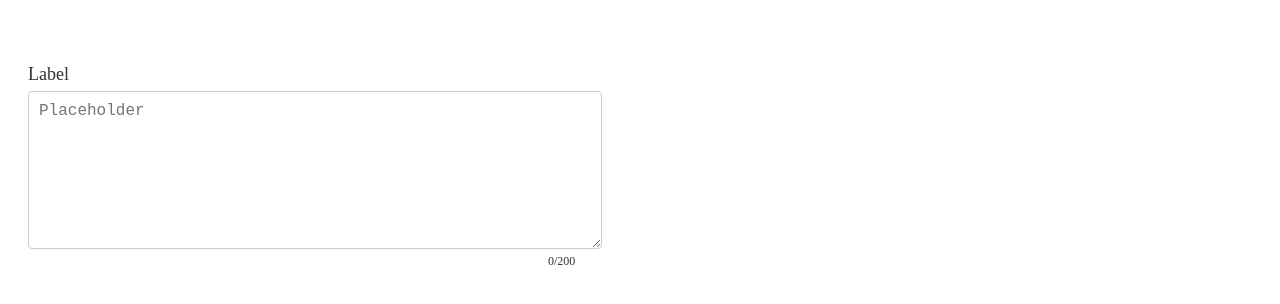
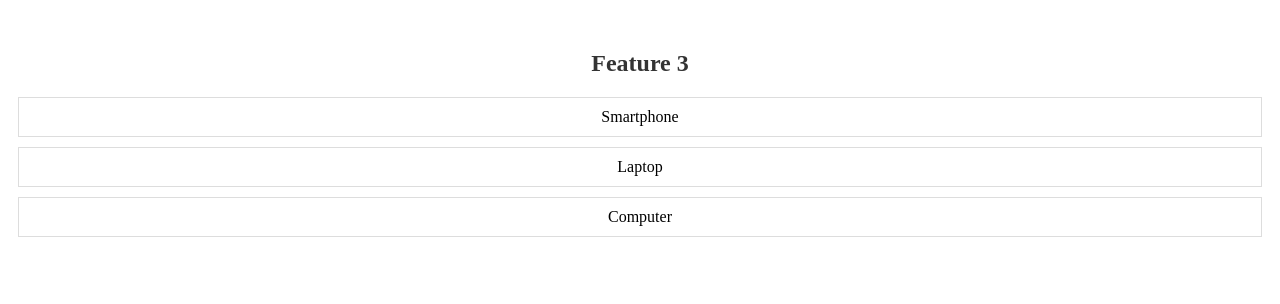
Before and after one commit to RickyFirmansyah27/simple-micro-frontend, a React app in the folder micro_app/: page /feature3 in a window 1280 px wide. Shown: the top 304 px of the page. Built offline with nearby package versions, Linux system fonts and the light colour scheme.

Commit message:
changes feature

```diff
--- a/micro_app/src/Feature2.js
+++ b/micro_app/src/Feature2.js
@@ -6,9 +6,9 @@ function Feature2() {
     <div>
       <h2>Feature 2</h2>
       <ul>
-        <li>Buku</li>
-        <li>Tas</li>
-        <li>Pena</li>
+        <li>Sepeda</li>
+        <li>Mobil</li>
+        <li>Pesawat</li>
       </ul>
     </div>
   );
--- a/micro_app/src/Feature3.js
+++ b/micro_app/src/Feature3.js
@@ -1,89 +1,16 @@
-import React, { useState } from 'react';
+import React from 'react';
+import './App.css';
 
-const styles = {
-  textAreaWrapper: {
-    margin: '20px',
-    display: 'flex',
-    flexDirection: 'column',
-    alignItems: 'flex-start',
-    position: 'relative',
-  },
-  label: {
-    fontFamily: 'Poppins',
-    fontSize: '18px',
-    fontWeight: '500',
-    lineHeight: '18px',
-    letterSpacing: '0em',
-    textAlign: 'left',
-    marginBottom: '8px',
-  },
-  textArea: {
-    width: '552px',
-    height: '136px',
-    padding: '10px',
-    fontSize: '16px',
-    borderRadius: '4px',
-    border: '1.5px solid #ccc',
-    outline: 'none',
-    '&:focus': {
-      borderColor: '#87CEEB',
-      outline: '2px solid #87CEEB',
-    },
-    resize: 'vertical',
-  },
-  characterCount: {
-    fontFamily: 'Poppins',
-    fontSize: '12px',
-    fontWeight: '400',
-    position: 'absolute',
-    bottom: 0,
-    left: '520px',
-    color: '#333333',
-  },
-  errorText: {
-    fontFamily: 'Poppins',
-    color: 'red',
-    fontSize: '12px',
-    lineHeight: '18px',
-    position: 'absolute',
-    bottom: 0,
-    left: '10px',
-  },
-};
-
-function TextArea() {
-  const [text, setText] = useState('');
-  const [error, setError] = useState(false);
-  const maxCharacters = 201;
-
-  const handleChange = (event) => {
-    const newText = event.target.value;
-    if (newText.length < maxCharacters) {
-      setText(newText);
-      setError(false);
-    } else {
-      setError(true);
-    }
-  };
-
+function Feature3() {
   return (
-    <div style={styles.textAreaWrapper}>
-      <h2 style={styles.label}>Label</h2>
-      <textarea
-        style={{ ...styles.textArea, borderColor: error ? 'red' : '#ccc' }}
-        placeholder="Placeholder"
-        value={text}
-        onChange={handleChange}
-        maxLength={maxCharacters}
-      />
-      <div style={{marginTop: '20px'}}>
-        {error && <div style={styles.errorText}>Error Label</div>}
-        <div style={styles.characterCount}>
-          {text.length}/200
-        </div>
-      </div>
+    <div>
+      <h2>Feature 3</h2>
+      <ul>
+        <li>Smartphone</li>
+        <li>Laptop</li>
+        <li>Computer</li>
+      </ul>
     </div>
   );
 }
-
-export default TextArea;
+export default Feature3;
```
Also changed, not shown: 5 other files (tests, documents, lock files or other folders).
